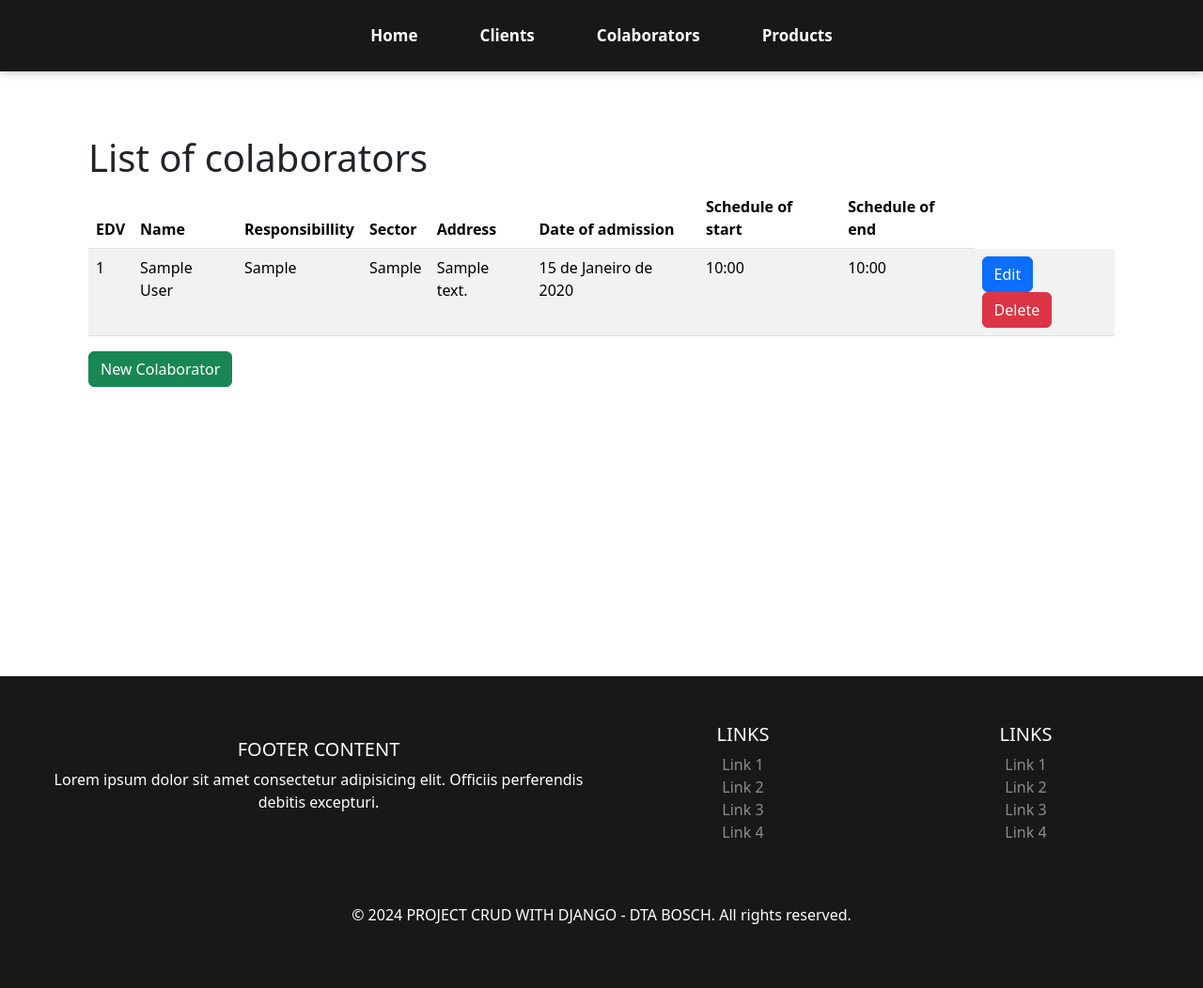
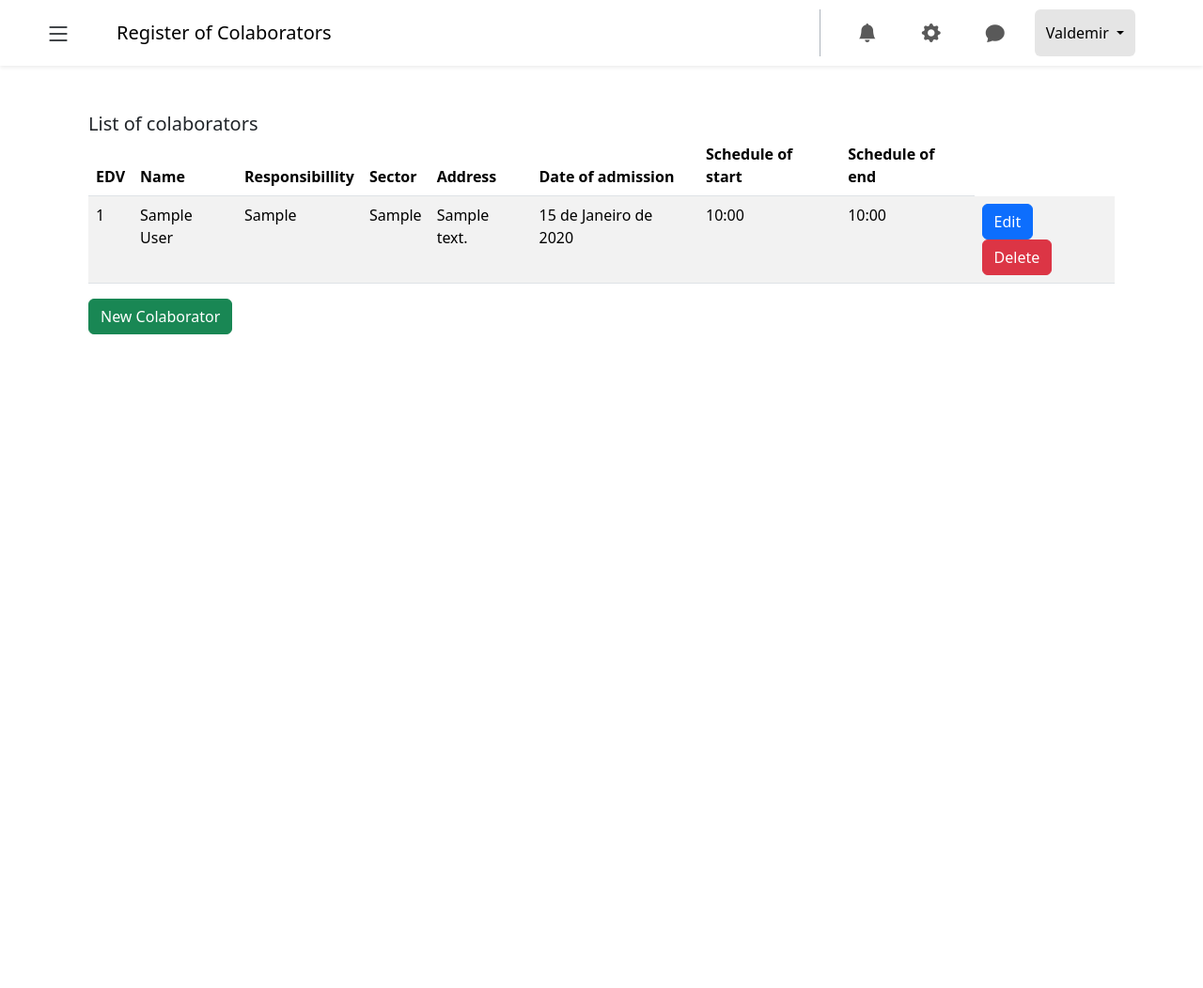
Before and after one commit to daniwells/django, a Django app: page /colaborators/ in a window 1280 px wide. Shown: the whole page at 94% size. After the commit the page ends 356 px from the top, so only its background shows below. Run offline with Django 5.2, Linux system fonts and the light colour scheme; tables that the repository leaves empty hold one stand-in row (values such as "Sample post"); some libraries are stand-ins or nearby versions.

Commit message:
atualizando

```diff
--- a/my_project/static/style/base.css
+++ b/my_project/static/style/base.css
@@ -1,5 +1,10 @@
 :root {
     --gray-dark: #181818;
+}
+
+h1{
+    font-size: 20px;
+    margin: 0px !important;
 }
 
 *{
@@ -8,13 +13,30 @@
     box-sizing: border-box;
 }
 
-body{
+.dropdown{
+    transition: background-color 0.3s ease-in-out;
+}
+
+.dropdown:hover{
+    background-color: rgba(0,0,0,.08);
+}
+
+.nav-link{
+    display: flex;
+    align-items: center !important;
+}
+
+.nav-link:hover{
+    background-color: rgba(0,0,0,.1);
+}
+
+/* body{
     display: flex;
     flex-direction: column;
     justify-content: space-between;
-}
+} */
 
-footer, header{
+footer{
     background-color: var(--gray-dark);
 }
 
@@ -24,54 +46,53 @@ footer{
     margin-top: 200px;
 }
 
-#dropdown{
+/* #dropdown{
     display: none;
     margin-right: 100%;
     margin-left: 40px;
     opacity: 0%;
-}
+} */
 
-@media screen and (max-width: 990px){
+/* @media screen and (max-width: 990px){
     #navbar{
         display: none;
     }
     #dropdown{
         display: flex;
     }
-}
+} */
 
-.navbar{
+/* .navbar{
     box-shadow: 0.2px 0px 10px rgba(0,0,0, .3);
-}
+} */
 
 main#base_principal{
     margin-top: 120px;
     min-height: 50vh;
 }
-
+/*
 #navbarNav{
     padding: 2px;
     margin: auto;
-}
+} */
 
-.li_nav{
-    margin-inline: 10px;
+/* .li_nav{
+    margin-inline: 5px;
     font-size: 17px;
     font-weight: 600;
     border-radius: 10px;
-    padding-inline: 15px;
     padding-block: 5px;
     cursor: pointer;
-}
+} */
 
-.li_nav:hover{
+/* .li_nav:hover{
     background-color: rgb(54, 54, 54);
-}
+} */
 
 .nav-link{
     padding: 10px;
 }
 
-#menu_hamburguer{
+/* #menu_hamburguer{
     border: none;
-}
+} */
--- a/my_project/templates/base.html
+++ b/my_project/templates/base.html
@@ -1,5 +1,4 @@
 {% load static %}
-
 <!DOCTYPE html>
 <html lang="pt">
 <head>
@@ -10,54 +9,66 @@
     <link href="https://cdn.jsdelivr.net/npm/bootstrap@5.3.3/dist/css/bootstrap.min.css"
     rel="stylesheet" integrity="sha384-QWTKZyjpPEjISv5WaRU9OFeRpok6YctnYmDr5pNlyT2bRjXh0JMhjY6hW+ALEwIH"
     crossorigin="anonymous">
+     <!-- ICONS BOOTSTRAP -->
+    <link rel="stylesheet" href="https://cdn.jsdelivr.net/npm/bootstrap-icons@1.3.0/font/bootstrap-icons.css">
 
-    <!-- CSS -->
+    <!-- MY CSS -->
     <link rel="stylesheet" href="{% static 'style/base.css' %}">
 </head>
 <body>
     <header class="fixed-top" >
-        <nav class="navbar navbar-expand-lg ">
-            <div id="navbarNav" >
-                <div class="collapse navbar-collapse justify-content-end">
-                    <ul class="navbar-nav justify-content-end">
-                        <li class="nav-item li_nav">
-                            <a class="nav-link text-white" href="#">Home</a>
-                        </li>
-                        <li class="nav-item li_nav">
-                            <a class="nav-link text-white" href="{% url 'clients:list_client' %}">Clients</a>
-                        </li>
-                        <li class="nav-item li_nav">
-                            <a class="nav-link text-white" href="{% url 'colaborators:show_colaborators' %}">Colaborators</a>
-                        </li>
-                        <li class="nav-item li_nav">
-                            <a class="nav-link text-white" href="{% url 'products:show_products' %}">Products</a>
-                        </li>
-                    </ul>
-                </div>
+
+        <nav class="navbar navbar-expand-lg px-5 shadow-sm" style="min-height: 70px;">
+            <div>
+                <i class="bi bi-list fs-3"></i>
             </div>
+            <div class="navbar-nav w-75 px-5">
+                <h1 style="display: flex; align-items: center;">
+                    <a href="#" class="text-decoration-none text-black">
+                        Register of Colaborators
+                    </a>
 
-            <div id="dropdown">
-                <div class="dropdown navbar-toggler" >
-                    <button id="menu_hamburguer" type="button" data-bs-toggle="dropdown" aria-expanded="false">
-                        {% comment %} <i class="bi bi-list"></i> {% endcomment %}
-                        <i class="navbar-toggler-icon"></i>
-                    </button>
-                    <ul class="dropdown-menu">
-                        <li><a class="nav-link dropdown-item" href="#">Home</a></li>
-                        <li><a class="nav-link" href="{% url 'clients:list_client' %}">Clients</a></li>
-                        <li><a class="nav-link" href="{% url 'colaborators:show_colaborators' %}">Colaborators</a></li>
-                    </ul>
-                </div>
+                </h1>
+            </div>
+            <div class="collapse navbar-collapse border-start border-dark-subtle px-3">
+                <ul class="navbar-nav">
+                    <!-- style="margin-left: auto !important;" -->
+                    <li class="nav-item li_nav mx-2 ">
+                            <a class="nav-link fs-5 px-3 rounded-circle" href="#" ><i class="bi bi-bell-fill"></i></a>
+                        <!-- <a class="nav-link" href="{% url 'clients:list_client' %}"><i class="bi bi-gear-fill"></i></a> -->
+                    </li>
+                    <li class="nav-item li_nav mx-2">
+                        <a class="nav-link fs-5 px-3 rounded-circle" href="#"><i class="bi bi-gear-fill"></i></a>
+                        <!-- <a class="nav-link" href="{% url 'colaborators:show_colaborators' %}">Colaborators</a> -->
+                    </li>
+                    <li class="nav-item li_nav mx-2">
+                        <a class="nav-link fs-5 px-3 rounded-circle" href="#"><i class="bi bi-chat-fill"></i></a>
+                        <!-- <a class="nav-link" href="{% url 'products:show_products' %}">Products</a> -->
+                    </li>
+                    <li class="nav-item li_nav mx-2 rounded-1 dropdown">
+                        <button type="button"  class="btn btn-secondary dropdown-toggle text-black w-100 h-100"
+                                style="background-color: rgba(0,0,0,.1) !important; border: 0px;"  data-bs-toggle="dropdown" aria-expanded="false">
+                                Valdemir
+                        </button>
+                        <!-- <i class="bi bi-caret-down-fill fs-6 mx-2"></i> -->
+                        <ul class="dropdown-menu">
+                            <li><a class="dropdown-item" href="#">Perfil</a></li>
+                            <li><a class="dropdown-item" href="#">Another action</a></li>
+                            <li><a class="dropdown-item" href="#">Log out</a></li>
+                        </ul>
+                    </li>
+                </ul>
             </div>
         </nav>
     </header>
-    <main id="base_principal" >
-        <div class="container mt-4">
+
+    <main id="base_principal"  >
+        <div class="container mt-4 ">
             {% block content %}{% endblock %}
         </div>
     </main>
 
-    <footer class="page-footer text-white text-center">
+    <!-- <footer class="page-footer text-white text-center">
         <div class="row">
             <div class="col-md-6 py-3 d-flex align-items-center flex-column ">
                 <h5 class="text-uppercase">Footer Content</h5>
@@ -102,7 +113,7 @@
         <p class="text-center pt-5">
             © 2024 PROJECT CRUD WITH DJANGO - DTA BOSCH. All rights reserved.
         </p>
-      </footer>
+      </footer> -->
 
     <script src="{% static 'dinamic/base.js' %}"></script>
 
@@ -110,3 +121,20 @@
     <script src="https://cdn.jsdelivr.net/npm/bootstrap@5.3.3/dist/js/bootstrap.bundle.min.js"></script>
 </body>
 </html>
+
+
+
+
+  <!-- <div id="dropdown">
+                <div class="dropdown navbar-toggler" >
+                    <button id="menu_hamburguer" type="button" data-bs-toggle="dropdown" aria-expanded="false">
+                        {% comment %} <i class="bi bi-list"></i> {% endcomment %}
+                        <i class="navbar-toggler-icon"></i>
+                    </button>
+                    <ul class="dropdown-menu">
+                        <li><a class="nav-link dropdown-item" href="#">Home</a></li>
+                        <li><a class="nav-link" href="{% url 'clients:list_client' %}">Clients</a></li>
+                        <li><a class="nav-link" href="{% url 'colaborators:show_colaborators' %}">Colaborators</a></li>
+                    </ul>
+                </div>
+            </div> -->
```
